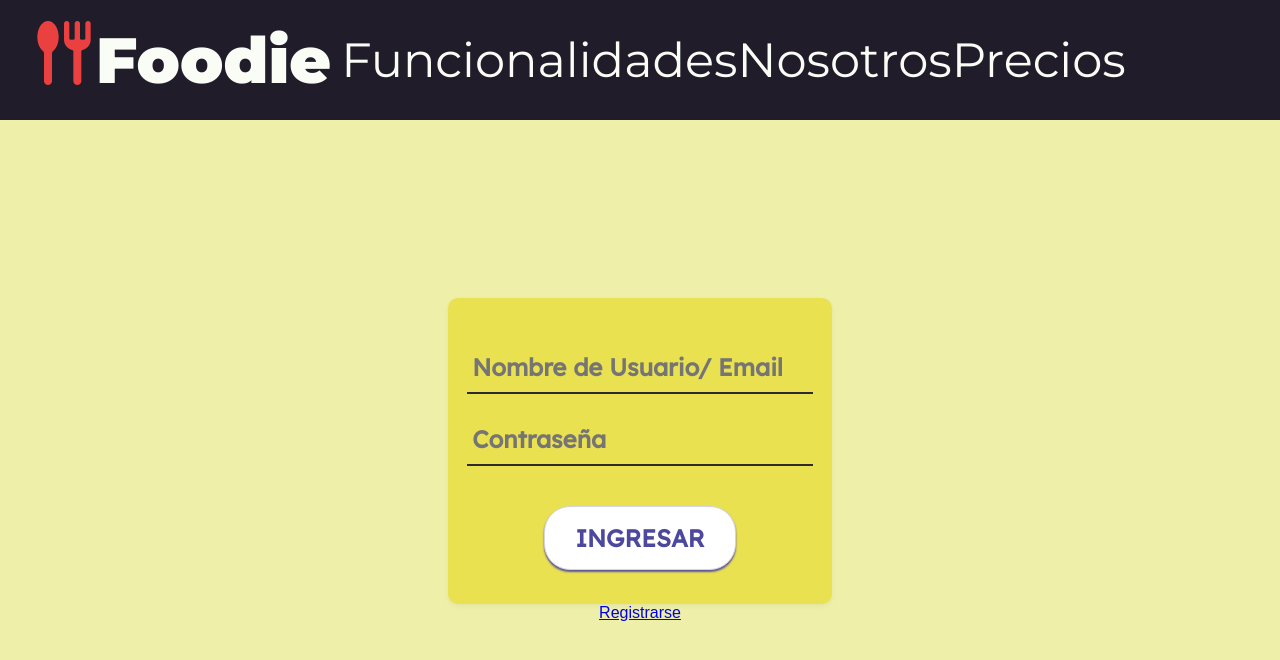
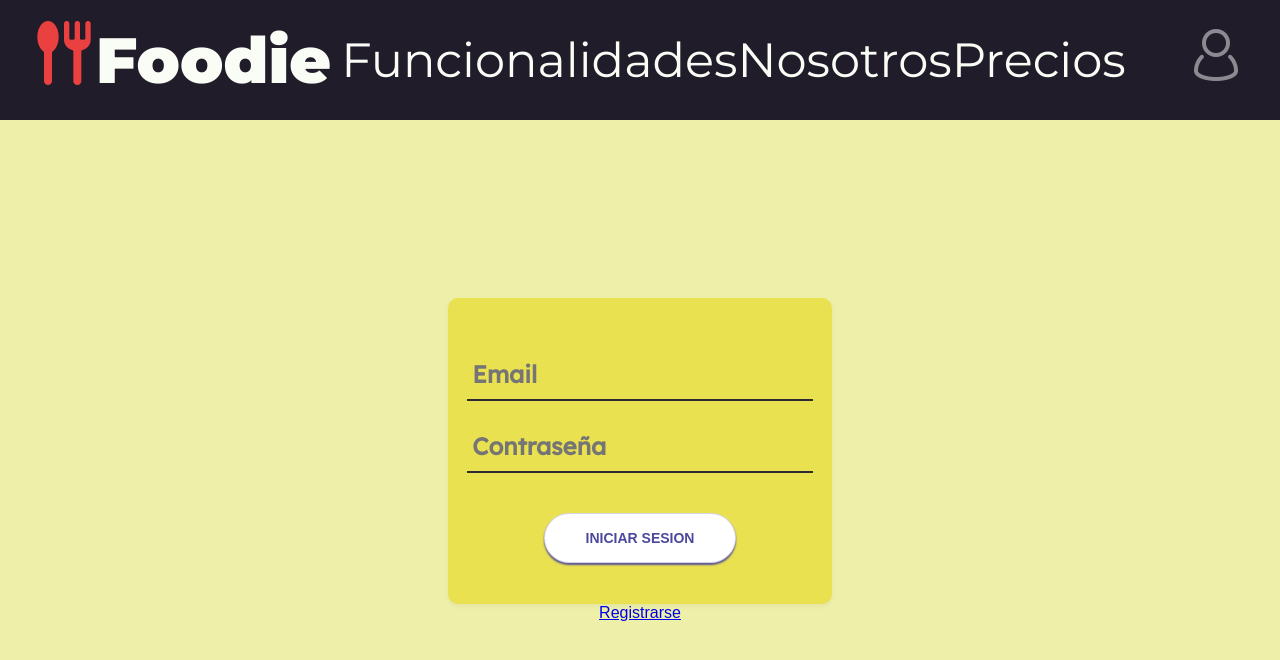
Before and after one commit to QuantumCode2000/e-restaurant-frontend, a React (Create React App) app: page /login in a window 1280 px wide. Shown: the top 660 px of the page. Built offline with nearby package versions, Linux system fonts and the light colour scheme; no server answers; a web font is replaced by a local one.

Commit message:
adding list of db

```diff
--- a/src/components/CardComensal/index.js
+++ b/src/components/CardComensal/index.js
@@ -1,12 +1,12 @@
 import React from "react";
 
-const CardComensales = ({ name, email, nivel }) => {
+const CardComensales = ({ name, email, rol }) => {
 	return (
 		<div className="card">
 			<div className="card-text">
 				<span className="date">{name}</span>
 
-				<h2>{nivel === 2 ? "comensal" : null}</h2>
+				<h2>{rol}</h2>
 				<p>{email}</p>
 			</div>
 		</div>
--- a/src/components/NavBar/index.js
+++ b/src/components/NavBar/index.js
@@ -2,12 +2,19 @@ import React from "react";
 import "../../styles/NavBar/NavBar.css";
 import { Link } from "react-router-dom";
 import logo from "../../assets/icons/logo.png";
+import loginIcon from "../../assets/icons/login.png";
+import signoutIcon from "../../assets/icons/angle-right.png";
 import { useContext } from "react";
 import UserContext from "../../context/UserContext";
+import firebaseApp from "../../config/credentials";
+import { getAuth, signOut } from "firebase/auth";
+import { useNavigate } from "react-router-dom";
+const auth = getAuth(firebaseApp);
 
 const NavBar = () => {
 	let { active, user } = useContext(UserContext);
 	const rol = user?.rol;
+	const navigate = useNavigate();
 
 	return (
 		<header className="header-tag">
@@ -38,34 +45,34 @@ const NavBar = () => {
 							Reservas
 						</Link>
 					</React.Fragment>
-				) : null}
-			</nav>
-			{/*
-				{active === false ? (
-					<React.Fragment>
-
-					</React.Fragment>
-				) : user.rol === "administrador restaurante" ? (
+				) : rol === "administrador restaurante" ? (
 					<React.Fragment>
 						<Link className="header-nav-link-tag" to="superadmin">
 							Dashboard
 						</Link>
 					</React.Fragment>
-				) : user.rol === "comensal" ? (
-					<React.Fragment>
-						<Link className="header-nav-link-tag" to="reservas">
-							Reservas
-						</Link>
-					</React.Fragment>
 				) : null}
 			</nav>
-			<nav className="header-nav-tag ultimate-space">
-				<Link className="header-nav-link-tag" to="/">
-					<figure className="figure-tag">
-						<img className="image-tag" src={loginIcon} alt="Login" />
-					</figure>
-				</Link>
-			</nav> */}
+			{
+				<nav className="header-nav-tag ultimate-space">
+					<Link className="header-nav-link-tag" to="/">
+						<figure className="figure-tag">
+							<img
+								onClick={
+									active
+										? () => {
+												signOut(auth);
+										  }
+										: null
+								}
+								className="image-tag"
+								src={active ? signoutIcon : loginIcon}
+								alt="Login"
+							/>
+						</figure>
+					</Link>
+				</nav>
+			}
 		</header>
 	);
 };
--- a/src/components/SideBar/index.js
+++ b/src/components/SideBar/index.js
@@ -5,8 +5,9 @@ import UserContext from "../../context/UserContext";
 import { useContext } from "react";
 
 const SideBar = () => {
-	const { nivel } = useContext(UserContext);
-	return nivel === 1 ? (
+	const { user } = useContext(UserContext);
+
+	return user?.rol === "administrador restaurante" ? (
 		<div className="sidebar-content">
 			<Link to="/superadmin/restaurantes" className="sidebar-option">
 				Restaurantes
--- a/src/context/UserContext.js
+++ b/src/context/UserContext.js
@@ -24,6 +24,7 @@ const UserProvider = ({ children }) => {
 				rol: data.rol,
 				name: data.name,
 			};
+			console.log("userData", userData);
 			setUser(userData);
 		});
 	};
@@ -35,6 +36,7 @@ const UserProvider = ({ children }) => {
 			}
 		} else {
 			setUser(null);
+			setActive(false);
 		}
 	});
 
--- a/src/routes/ListComensal/index.js
+++ b/src/routes/ListComensal/index.js
@@ -1,22 +1,37 @@
 import React from "react";
 import { CardComensales } from "../../components";
-import { user } from "../../utils";
-import UserContext from "../../context/UserContext";
-import { useContext } from "react";
+// import UserContext from "../../context/UserContext";
+// import { useContext } from "react";
+import firebaseApp from "../../config/credentials";
 import "../../styles/ListRestaurant/ListRestaurant.css";
+import { getFirestore, collection, getDocs } from "firebase/firestore";
+import { useEffect } from "react";
 const ListComensal = () => {
-  let { list } = useContext(UserContext);
+	const [usersList, setUsersList] = React.useState([]);
+	const getAllUsers = async () => {
+		const db = getFirestore(firebaseApp);
+		const usersCollection = collection(db, "users");
+		const usersSnapshot = await getDocs(usersCollection);
+		const usersList = usersSnapshot.docs.map((doc) => doc.data());
+		console.log(usersList);
+		setUsersList(usersList);
+	};
+	useEffect(() => {
+		getAllUsers();
+	}, []);
 	return (
 		<React.Fragment>
 			<div>
-        {list.map((item) => item.nivel === 2 ? (
+				{usersList.map((item) =>
+					item.rol === "comensal" ? (
 						<CardComensales
 							name={item.name}
 							email={item.email}
-            nivel={item.nivel}
-            key={item.id}
+							rol={item.rol}
+							key={item.email}
 						/>
-        ): null)}
+					) : null,
+				)}
 			</div>
 		</React.Fragment>
 	);
--- a/src/routes/Login/index.js
+++ b/src/routes/Login/index.js
@@ -1,72 +1,52 @@
 import React from "react";
 import "../../styles/Login/Login.css";
-import { useState, useContext } from "react";
-import UserContext from "../../context/UserContext";
 import { useNavigate, Link } from "react-router-dom";
+import firebaseApp from "../../config/credentials";
+import { getAuth, signInWithEmailAndPassword } from "firebase/auth";
+
+const auth = getAuth(firebaseApp);
 
 const Login = () => {
 	const navigate = useNavigate();
 	// const [userState, setUserState] = useState(true);
-  const [email, setEmail] = useState("");
-  const [password, setPassword] = useState("");
-  const { list, handleActive } = useContext(UserContext);
-  // const { list, handleActive, handleListUser } = useContext(UserContext);
-
-  const handleEmail = ({ value }) => {
-    setEmail(value);
-    console.log("email", email);
+	const submitHandler = (event) => {
+		event.preventDefault();
+		const email = event.target.email.value;
+		const password = event.target.password.value;
+		navigate("/felicidades");
+		signInWithEmailAndPassword(auth, email, password);
 	};
-  const handlePassword = ({ value }) => {
-    setPassword(value);
-    console.log("password", password);
-  };
-
-  const handleUser = async (event) => {
-    event.preventDefault();
-    let inListUser = list.some(
-      (item) => item.email === email && item.password === password,
-    );
-    navigate("/superadmin");
-
-    console.log("esta en inListUser", inListUser);
-
-    if (inListUser) {
-      var objectListUser = list.find(
-        (item) => item.email === email && item.password === password,
-      );
-      handleActive(inListUser, objectListUser.nivel);
-    }
-  };
-
 	return (
 		<main className="main-container">
 			<form
 				className="form-container-tag"
 				// action="action_page.php"
 				// method="post"
-        onSubmit={(event) => handleUser(event)}
+				onSubmit={submitHandler}
 			>
 				<div className="login__field">
 					<input
+						id="email"
 						type="email"
 						className="login__input"
-            placeholder="Nombre de Usuario/ Email"
-            onChange={({ target }) => handleEmail(target)}
+						placeholder="Email"
 					/>
 				</div>
 
 				<div className="login__field">
 					<input
+						id="password"
 						type="password"
 						className="login__input"
 						placeholder="Contraseña"
-            onChange={({ target }) => handlePassword(target)}
 					/>
 				</div>
 
-        <button className="button login__submit">
-          <span className="button__text">Ingresar</span>
-        </button>
+				<input
+					className="button login__submit"
+					type="submit"
+					value=" Iniciar Sesion "
+				/>
 			</form>
 			<Link to="/registeruser">Registrarse</Link>
 		</main>
--- a/src/routes/Prices/index.js
+++ b/src/routes/Prices/index.js
@@ -1,7 +1,7 @@
 import React from "react";
 
 const Prices = () => {
-  return <div>Prices</div>;
+	return <div>Prices</div>;
 };
 
 export default Prices;
```
Lines whose indentation alone changed are shown as unchanged.
